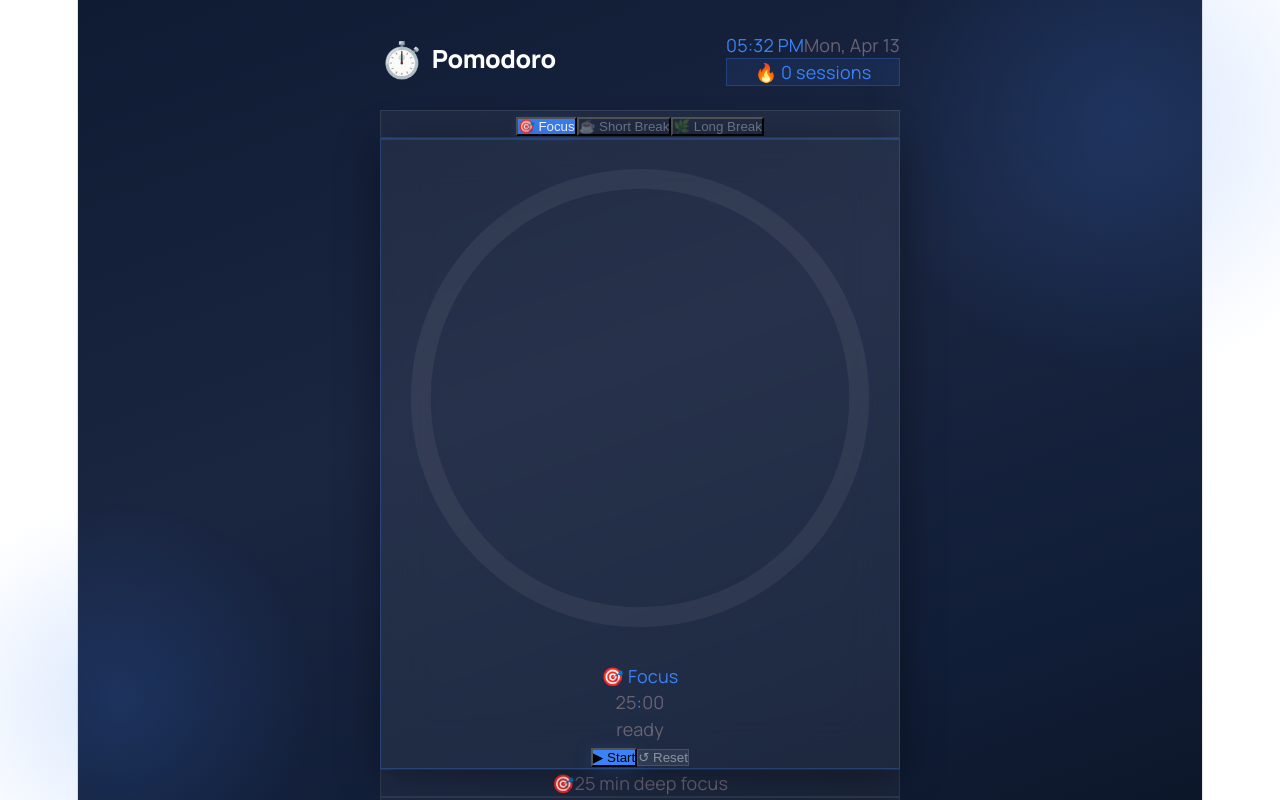
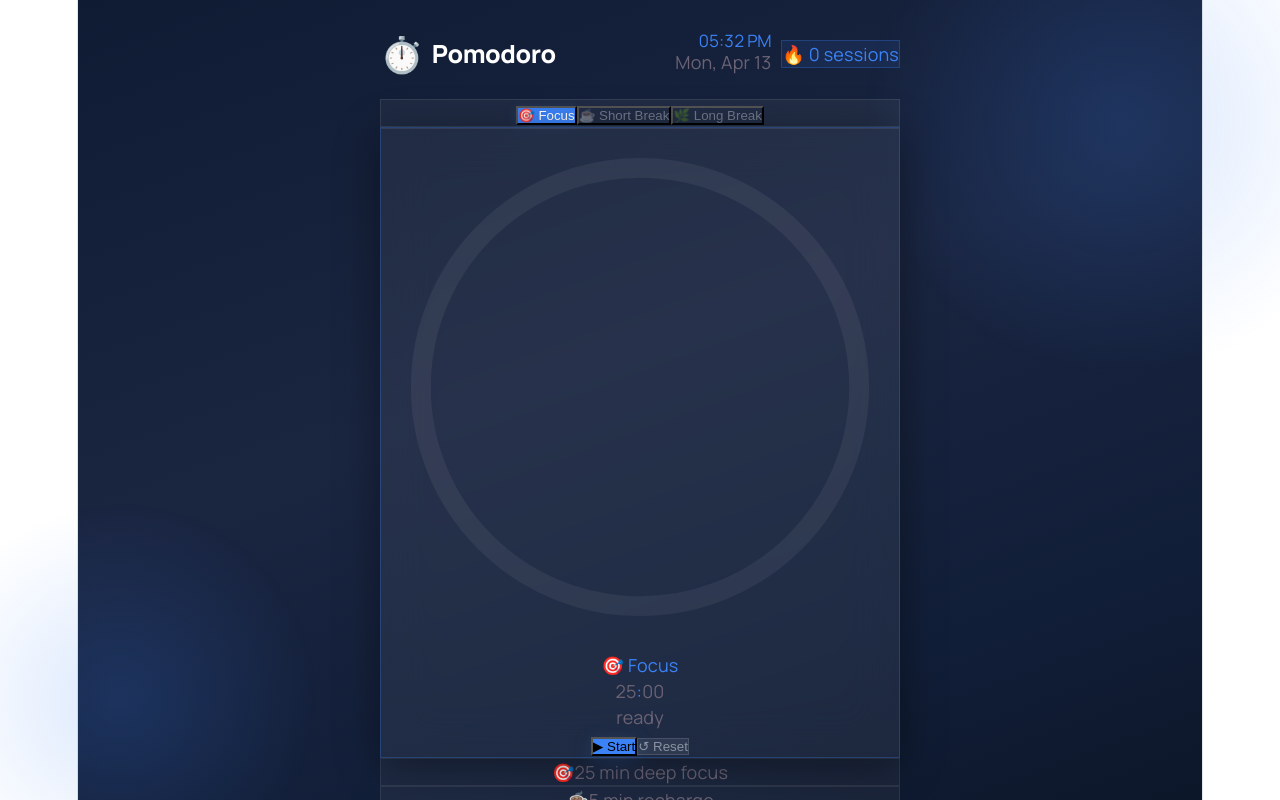
Before and after one commit to sabnamparvinbristy/Pomodoro-Timer, a React (Vite) app: page / in a window 1280 px wide. Shown: the top 800 px of the page. Built offline with nearby package versions, Linux system fonts and the light colour scheme; a web font is replaced by a local one.

Commit message:
clock updated

```diff
--- a/src/App.css
+++ b/src/App.css
@@ -55,3 +55,21 @@
   color: #fff;
   letter-spacing: -0.4px;
 }
+.hdr-right {
+  display: flex;
+  align-items: center;
+  gap: 10px;
+}
+
+.clock-wrap {
+  display: flex;
+  flex-direction: column;
+  align-items: flex-end;
+}
+.live-clock {
+  font-size: 17px;
+  font-weight: 400;
+  letter-spacing: -0.3px;
+  font-variant-numeric: tabular-nums;
+  line-height: 1;
+}
```
